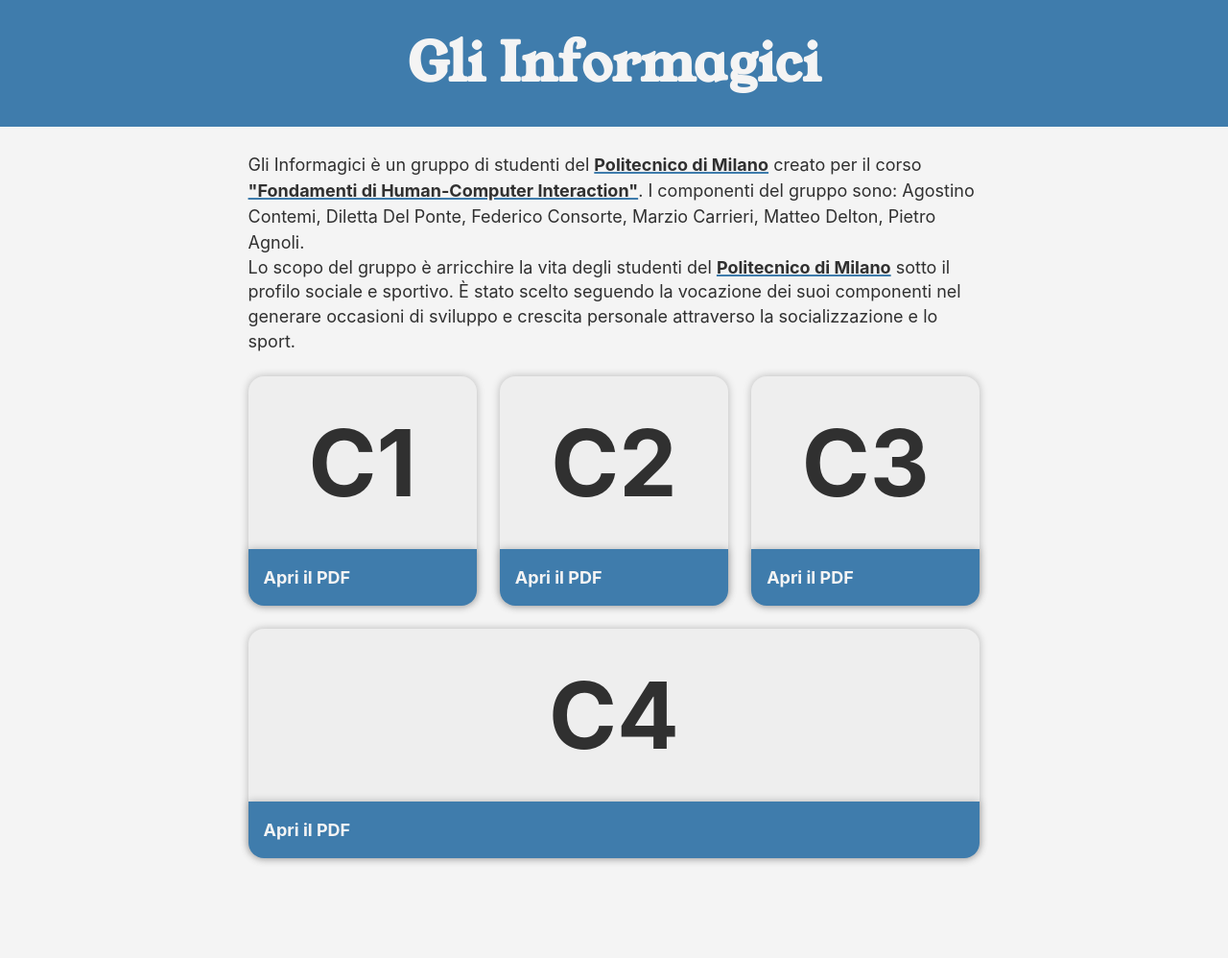
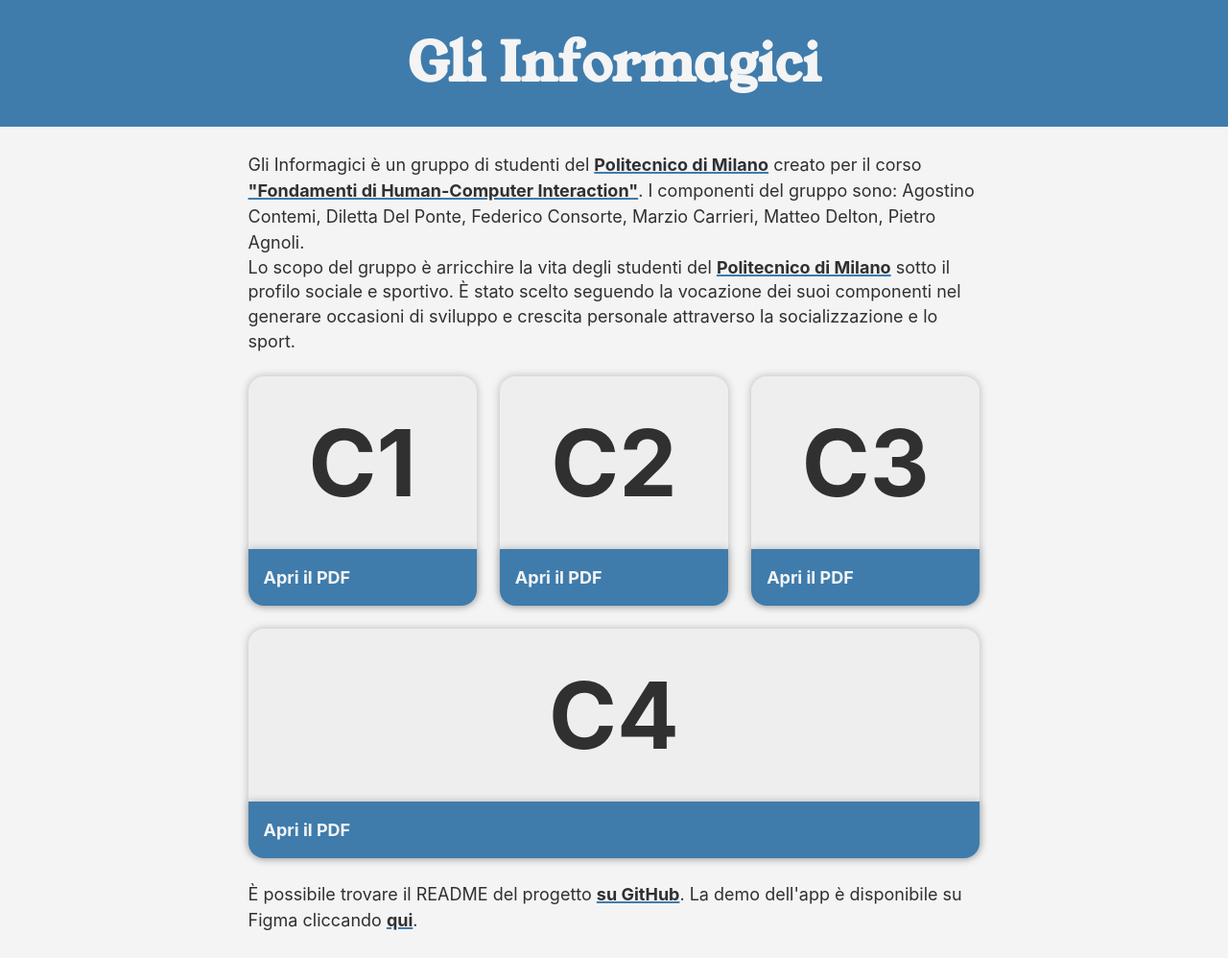
Before and after one commit to dltmtt/HCI23-GliInformagici, a plain HTML site: page Website/index.html in a window 1280 px wide. Shown: the whole page at 96% size. Before the commit the page ends 920 px from the top, so only its background shows below. Drawn offline with Linux system fonts and the light colour scheme; a web font is replaced by a local one.

Commit message:
Aggiunti link

```diff
--- a/Website/index.html
+++ b/Website/index.html
@@ -60,6 +60,15 @@
               <span class="button">Apri il PDF</span>
             </a>
           </section>
+
+          È possibile trovare il README del progetto
+          <a href="https://github.com/MDXZ-delti/HCI23-GliInformagici"
+            >su GitHub</a
+          >. La demo dell'app è disponibile su Figma cliccando
+          <a
+            href="https://www.figma.com/proto/DMEb7qRdNT3iYsdkb1bFne/Design-low-%2B-intermediate-fidelity?type=design&node-id=335-87679&t=M312BrX3ykPNShI2-1&scaling=min-zoom&page-id=0%3A1&starting-point-node-id=335%3A87679&show-proto-sidebar=1&mode=design"
+            >qui</a
+          >.
         </section>
       </div>
     </main>
--- a/Website/style.css
+++ b/Website/style.css
@@ -46,6 +46,7 @@ main {
   gap: 1.5rem;
 
   padding: 0;
+  margin-block: 1.5rem;
   place-content: center;
   flex-wrap: wrap;
 }
```
